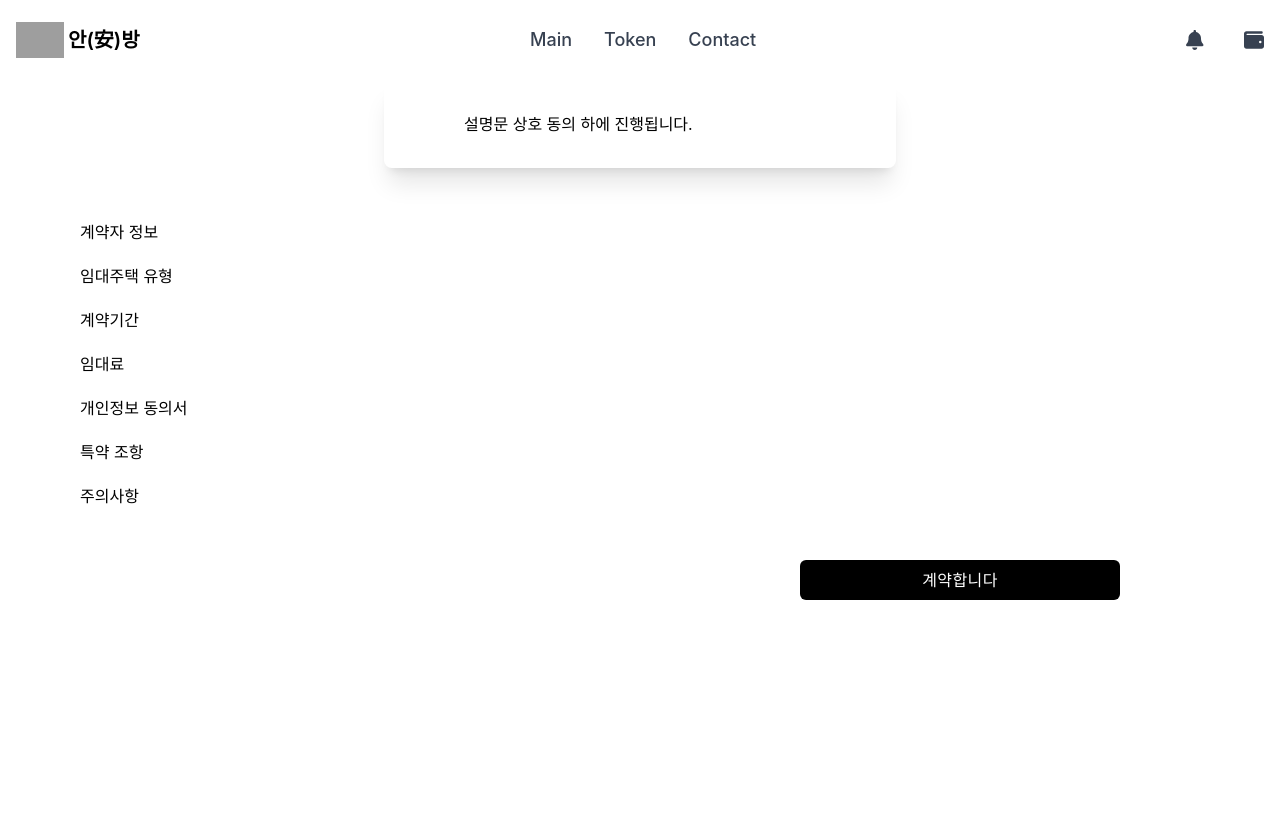
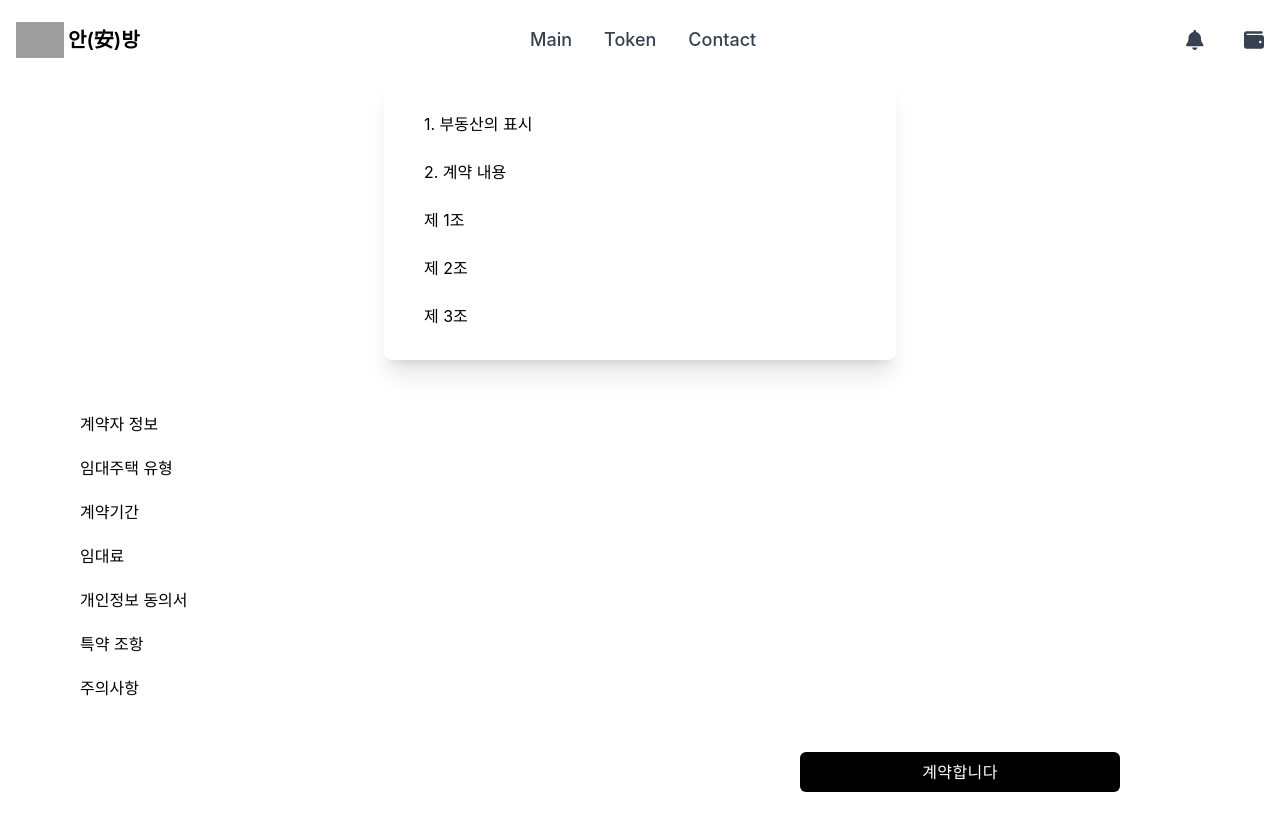
Before and after one commit to jchoo0x/BEB-07-anbang, a React (Create React App) app in the folder client/: page /contract in a window 1280 px wide. Shown: the top 830 px of the page. Built offline with nearby package versions, Linux system fonts and the light colour scheme; grey boxes are pictures that could not be loaded.

Commit message:
Contract 수정 일부

```diff
--- a/client/src/pages/Contract.js
+++ b/client/src/pages/Contract.js
@@ -6,7 +6,11 @@ function Contract() {
       <div className="flex ">
         <div className="mx-auto w-full max-w-lg rounded-lg px-10 py-8 shadow-xl">
           <div className="mx-auto space-y-6">
-            <p className="ml-10">설명문 상호 동의 하에 진행됩니다.</p>
+            <p>1. 부동산의 표시</p>
+            <p>2. 계약 내용</p>
+            <p>제 1조</p>
+            <p>제 2조</p>
+            <p>제 3조</p>
           </div>
         </div>
       </div>
--- a/client/src/pages/ContractAgree.js
+++ b/client/src/pages/ContractAgree.js
@@ -6,7 +6,11 @@ function ContractAgree() {
       <div className="flex ">
         <div className="mx-auto w-full max-w-lg rounded-lg px-10 py-8 shadow-xl">
           <div className="mx-auto space-y-6">
-            <p className="ml-10">설명문 상호 동의 하에 진행됩니다.</p>
+            <p>1. 부동산의 표시</p>
+            <p>2. 계약 내용</p>
+            <p>제 1조</p>
+            <p>제 2조</p>
+            <p>제 3조</p>
           </div>
         </div>
       </div>
```
